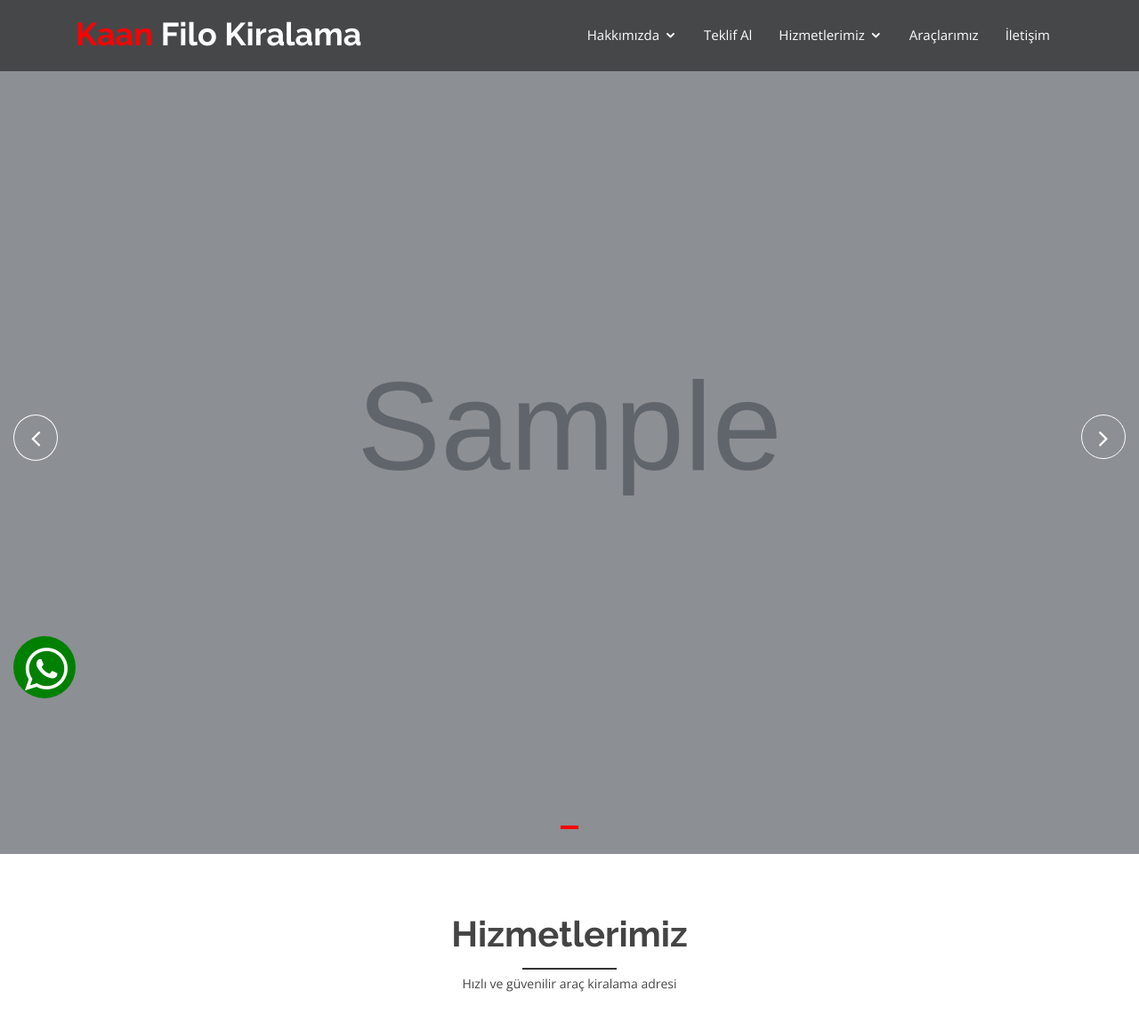
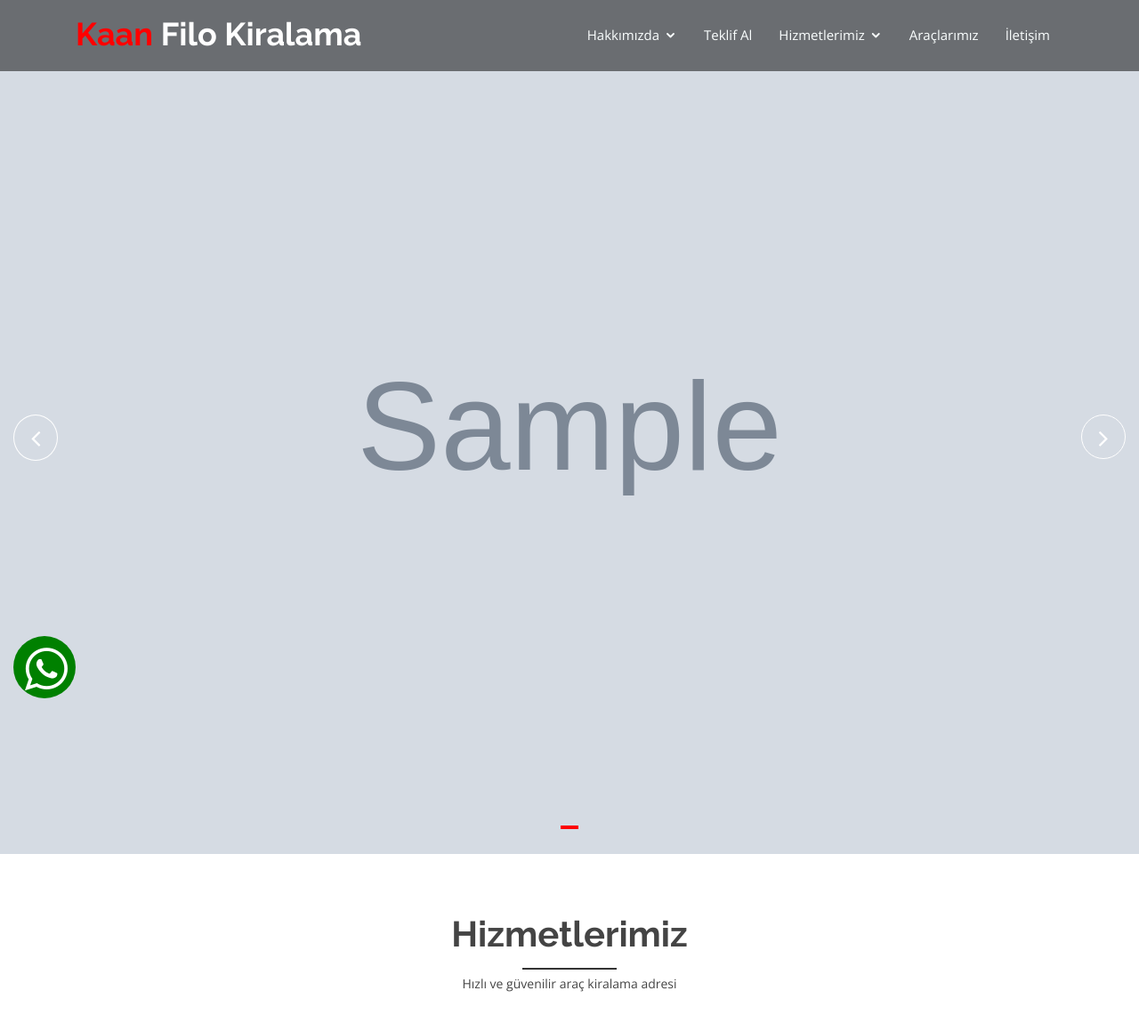
Before and after one commit to kpnemre/Django_KaanFilo, a Django app: page / in a window 1280 px wide. Shown: the top 1159 px of the page at 89% size. Run offline with Django 3.2, Linux system fonts and the light colour scheme; tables that the repository leaves empty hold one stand-in row (values such as "Sample post"); grey boxes marked "Sample" are stand-in pictures; data that the repository does not hold is empty; some libraries are stand-ins or nearby versions.

Commit message:
Change opacity

```diff
--- a/static/assets/css/style.css
+++ b/static/assets/css/style.css
@@ -565,7 +565,7 @@
   content: "";
   height: 100%;
   left: 0;
-  opacity: 0.5;
+  opacity: 0;
   position: absolute;
   top: 0;
   width: 100%;
--- a/templates/index.html
+++ b/templates/index.html
@@ -13,7 +13,7 @@
       <div id="ensign-nivoslider" class="slides">
 
         {% for slider in sliders %}
-        <img src="{{slider.image.url}}" alt="" title="#slider-direction-{{forloop.counter}}" />
+        <img src="{{slider.image.url}}" alt="{{slider.title}}" title="#slider-direction-{{forloop.counter}}" />
         {% endfor %}
 
 
```
